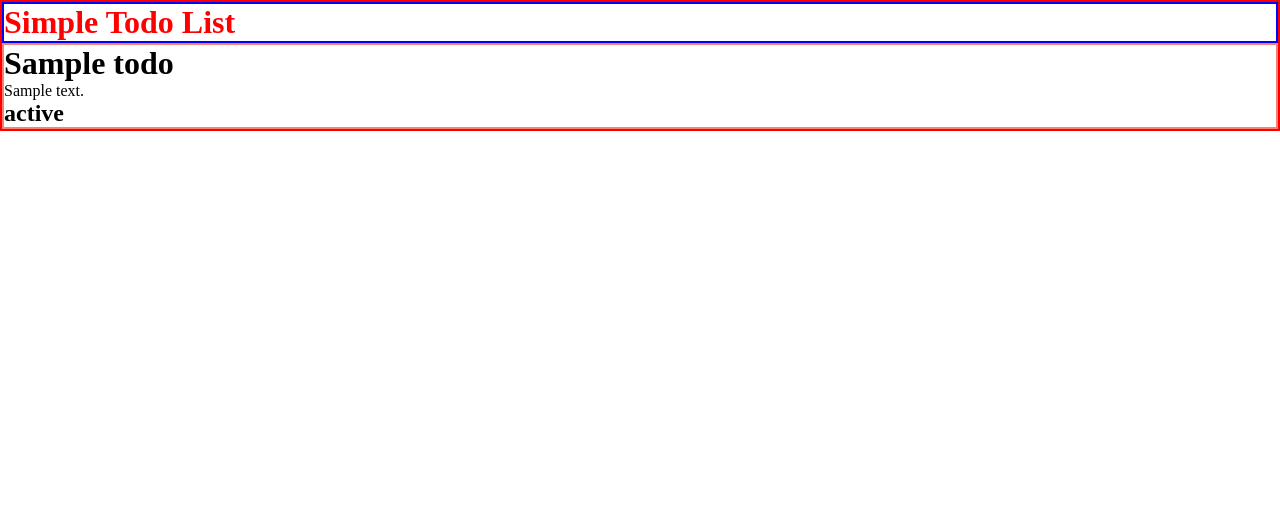
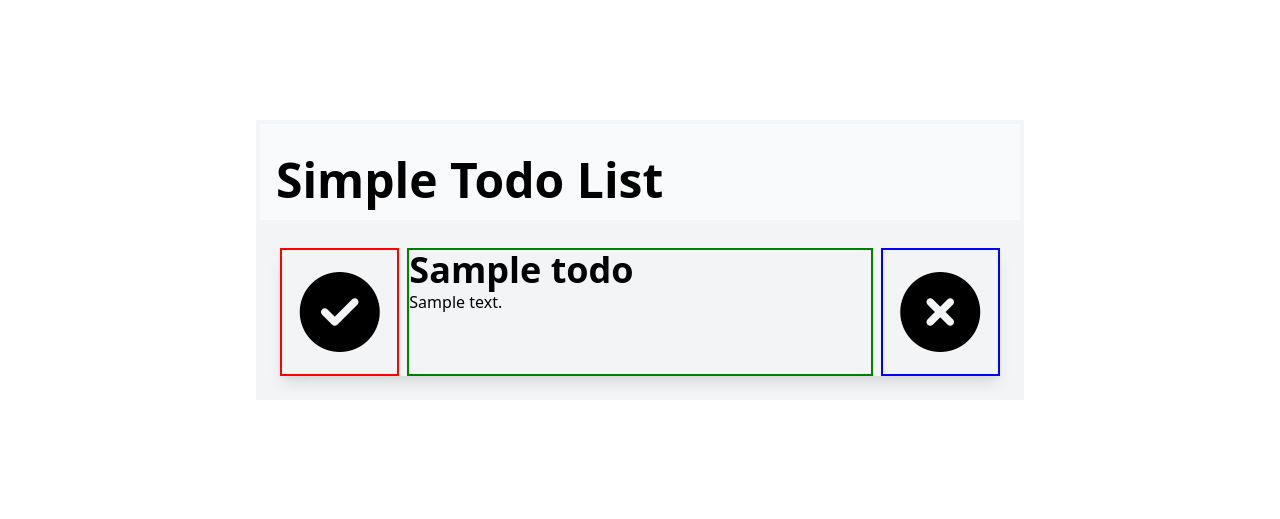
Before and after one commit to TheBaconShaken/TodoList, a PHP site: page / in a window 1280 px wide. Shown: the top 519 px of the page. Run offline with PHP 8.4, Linux system fonts and the light colour scheme; tables that the repository leaves empty or names only in its code hold one stand-in row (values such as "Sample post"); style sheets or scripts are compiled from the project's sources; some libraries are stand-ins or nearby versions.

Commit message:
Functioning database reader, presents it to main page in a list format.

```diff
--- a/css/scss/style.scss
+++ b/css/scss/style.scss
@@ -3,17 +3,47 @@
     padding: 0;
     box-sizing: border-box;
 }
+button:focus {
+    outline: none !important;
+}
+button::-moz-focus-inner {
+    border: 0 !important;
+}
 
 /* Todo List Section */
 #todolist-wrapper{
+    width: 100vw;
+    padding: 15vh 20vw 15vh 20vw;
+}
+div#todolist-list{
+    display: flex;
+    flex-direction: column;
+}
+div#item-check{
+    display: flex;
+    flex: 1;
+    justify-content: center;
+    align-items: center;
+    max-width: 8rem;
+    height: 8rem;
+    span{
+        font-size: 5rem;
+    }
     border: 2px solid red;
 }
-#todolist-header{
+div#item-delete{
+    display: flex;
+    flex: 1;
+    justify-content: center;
+    align-items: center;
+    max-width: 8rem;
+    height: 8rem;
+    span{
+        font-size: 5rem;
+    }
     border: 2px solid blue;
 }
-#todolist-heading{
-    color: red;
+div#item-text{
+    flex: 4;
+    border: 2px solid green;
 }
-#todolist-list{
-    border: 2px solid salmon;
-}
--- a/index.php
+++ b/index.php
@@ -6,33 +6,52 @@
     <meta charset="UTF-8">
     <meta name="viewport" content="width=device-width, initial-scale=1.0">
     <title>Todo List</title>
+    <!-- Custom CSS -->
     <link rel="stylesheet" href="css/style.css" >
+    <!-- Tailwind CSS -->
+    <link href="https://unpkg.com/tailwindcss@^2/dist/tailwind.min.css" rel="stylesheet">
+    <!-- Font Awesome -->
+    <script src="https://use.fontawesome.com/24f5eb1201.js"></script>
+
 </head>
 <body>
     <!-- Todo List -->
-    <div id="todolist-wrapper">
-        <div id="todolist-header">
-            <h1 id="todolist-heading">Simple Todo List</h1>
+    <div id="todolist-wrapper" class="bh-white">
+        <div id="todolist-header" class="bg-gray-50 pl-4 pb-4 pt-8 border-4 border-gray-100">
+            <h1 id="todolist-heading" class="text-5xl font-bold">Simple Todo List</h1>
+            <!-- Add New Todo Item (Later Date) -->
         </div>
-        <ul id="todolist-list">
-            <?php
+        <div id="todolist-list" class="flex flex-col space-y-8 bg-gray-100 pl-6 pr-6 pt-6 pb-6">
+        <?php
                 $query = "SELECT * FROM todos;";
                 $result = mysqli_query($conn, $query);
                 $resultcheck = mysqli_num_rows($result);
+                $marked = false;
 
                 if($resultcheck > 0){
                     while($row = mysqli_fetch_assoc($result)){
                         ?>
-                            <li class="list-item">
-                                <h1 class="item-title"><?php echo $row['title'];?></h1>
-                                <p class="item-description"><?php echo $row['description'];?></p>
-                                <h2><?php echo $row['status']; ?></h2>
-                            </li>
+                            <div id="list-item" class="flex flex-row space-x-2 shadow-lg">
+                                <div id="item-check">
+                                    <span class="fa fa-check-circle"></span>
+                                </div>
+                                <div id="item-text" class="flex flex-col">
+                                    <div id="text-head" class="text-4xl font-semibold">
+                                        <h1 id="head-title"><?php echo $row['title'];?></h1>
+                                    </div>
+                                    <div id="text-content">
+                                        <p id="content-description"><?php echo $row['description'];?></p>
+                                    </div>
+                                </div>
+                                <div id="item-delete">
+                                    <span class="fa fa-times-circle"></span>
+                                </div>
+                            </div>
                         <?php
                     }
                 }
             ?>
-        </ul>
+        </div>
     </div>
 </body>
 </html>
```
